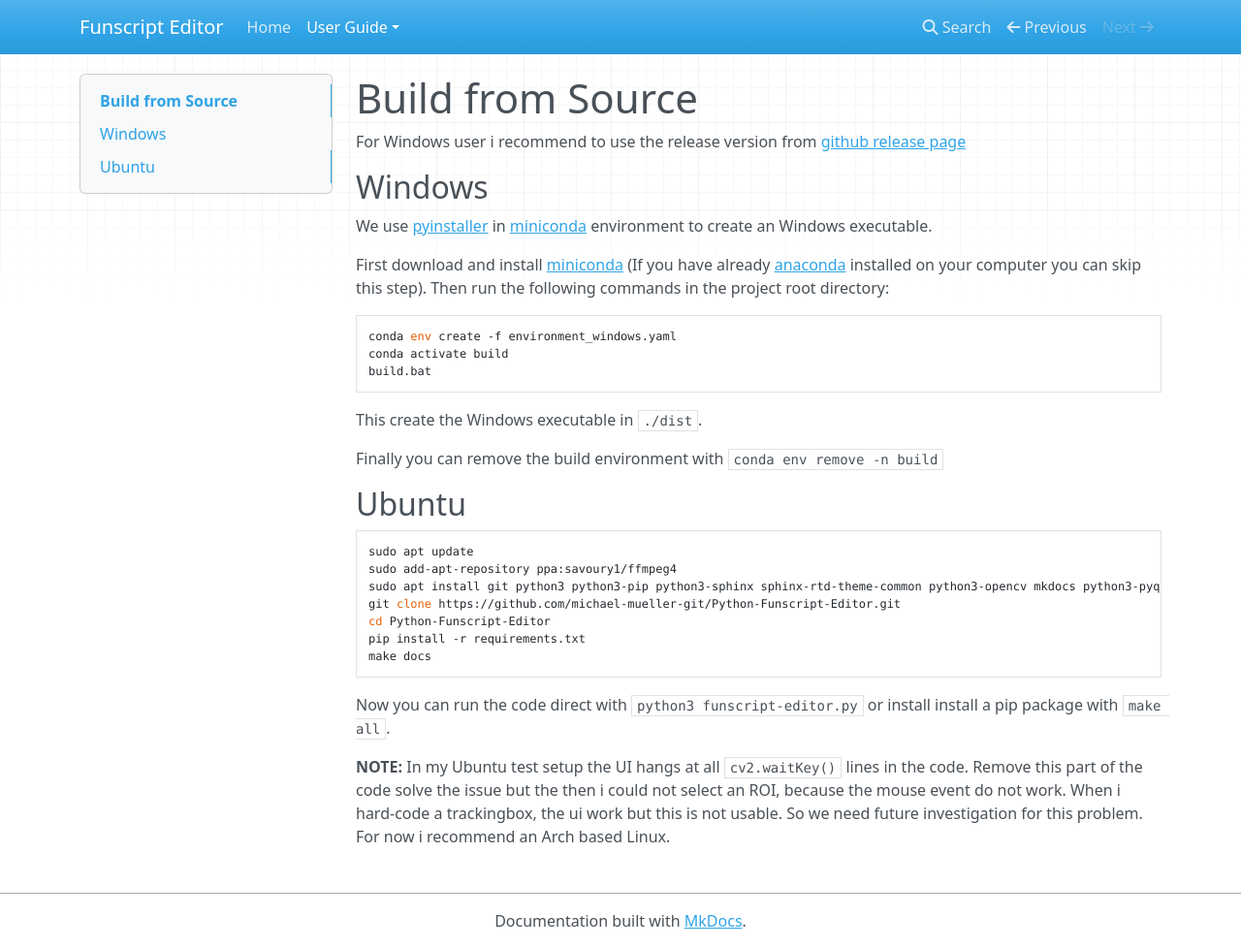
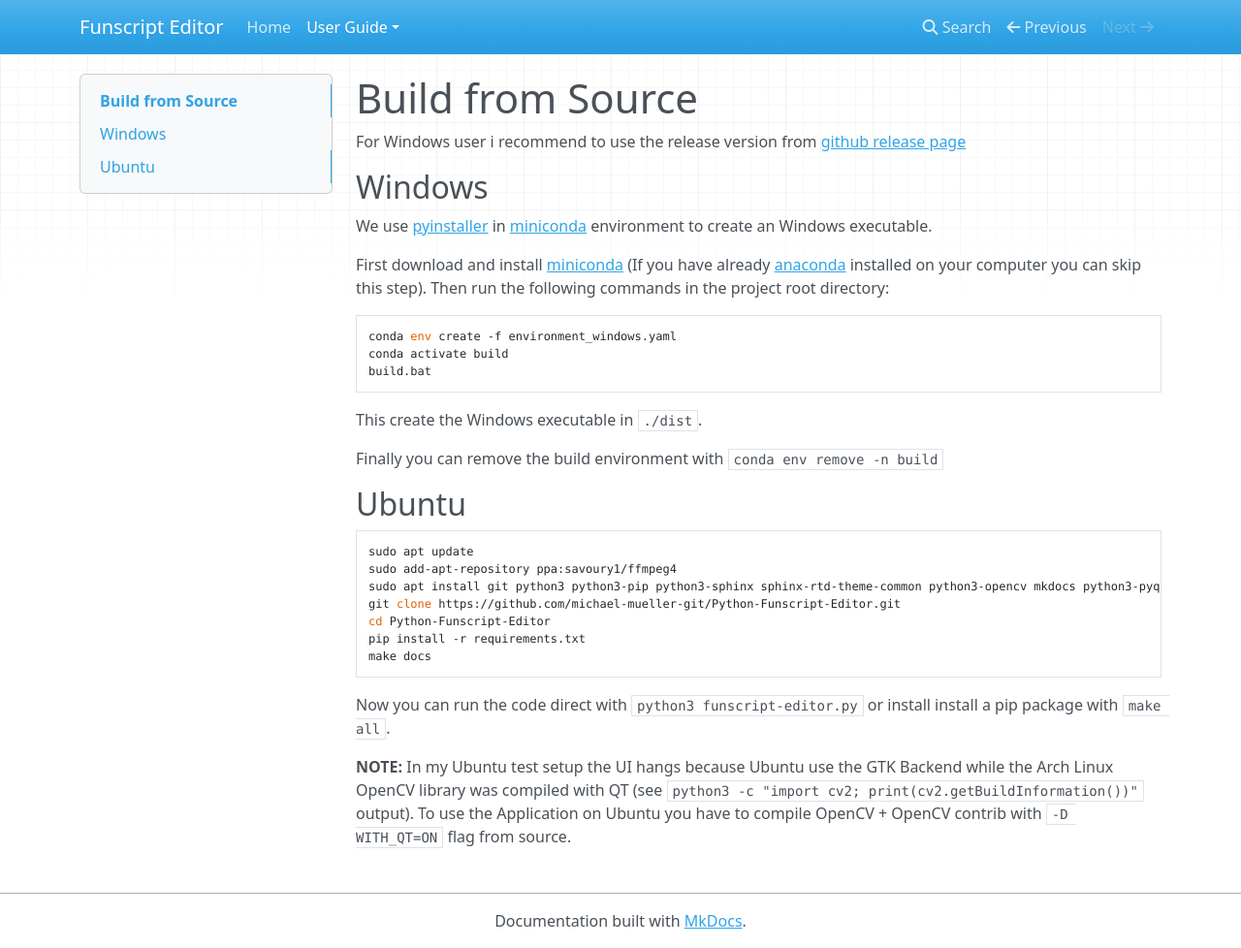
Before and after one commit to michael-mueller-git/Python-Funscript-Editor, an MkDocs documentation site: the page built from docs/app/docs/user-guide/build.md, in a window 1280 px wide and 978 px high. Shown: the whole window at 97% size. Built offline with MkDocs 1.6.1, drawn with Linux system fonts in a browser that asks for light colours; nearby versions of some CDN libraries.

Commit message:
update ubuntu instruction

```diff
--- a/docs/app/docs/user-guide/build.md
+++ b/docs/app/docs/user-guide/build.md
@@ -32,4 +32,4 @@ make docs
 
 Now you can run the code direct with `python3 funscript-editor.py` or install install a pip package with `make all`.
 
-**NOTE:** In my Ubuntu test setup the UI hangs at all `cv2.waitKey()` lines in the code. Remove this part of the code solve the issue but the then i could not select an ROI, because the mouse event do not work. When i hard-code a trackingbox, the ui work but this is not usable. So we need future investigation for this problem. For now i recommend an Arch based Linux.
+**NOTE:** In my Ubuntu test setup the UI hangs because Ubuntu use the GTK Backend while the Arch Linux OpenCV library was compiled with QT (see `python3 -c "import cv2; print(cv2.getBuildInformation())"` output). To use the Application on Ubuntu you have to compile OpenCV + OpenCV contrib with `-D WITH_QT=ON` flag from source.
```
